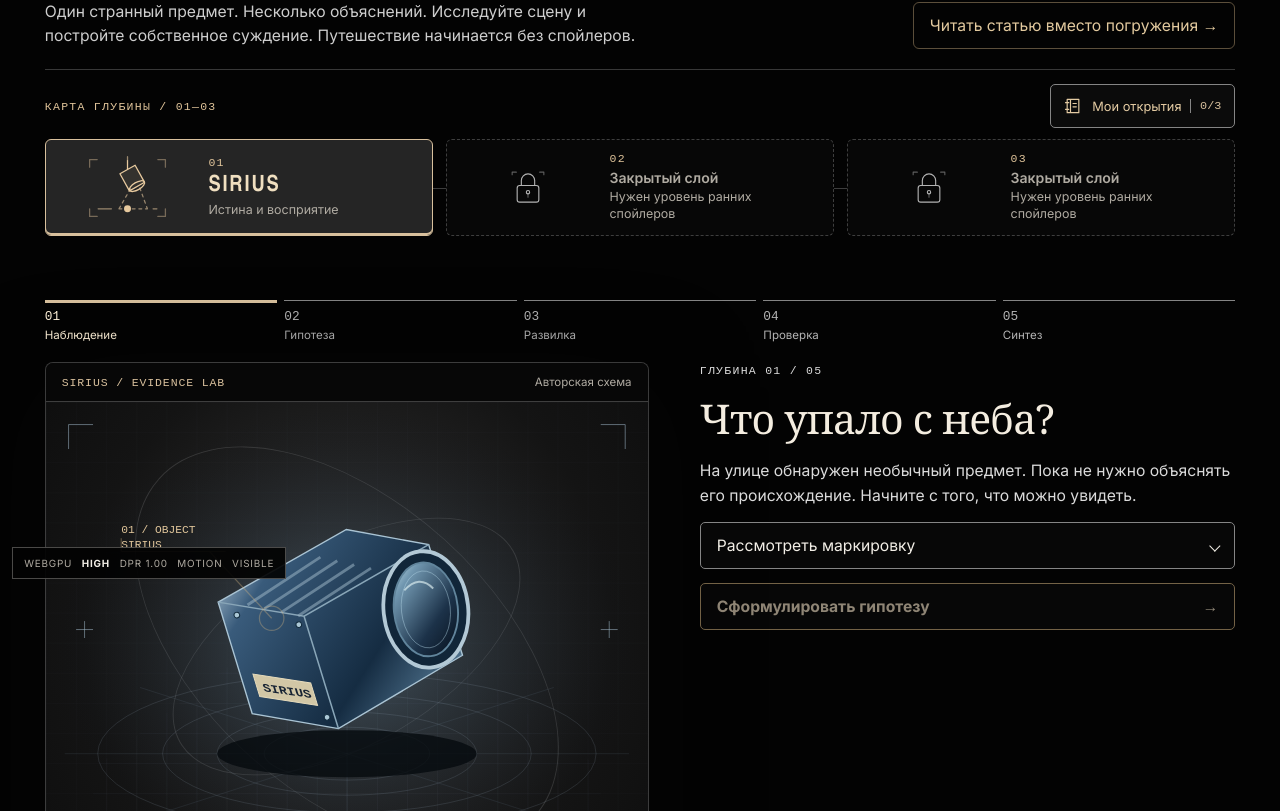
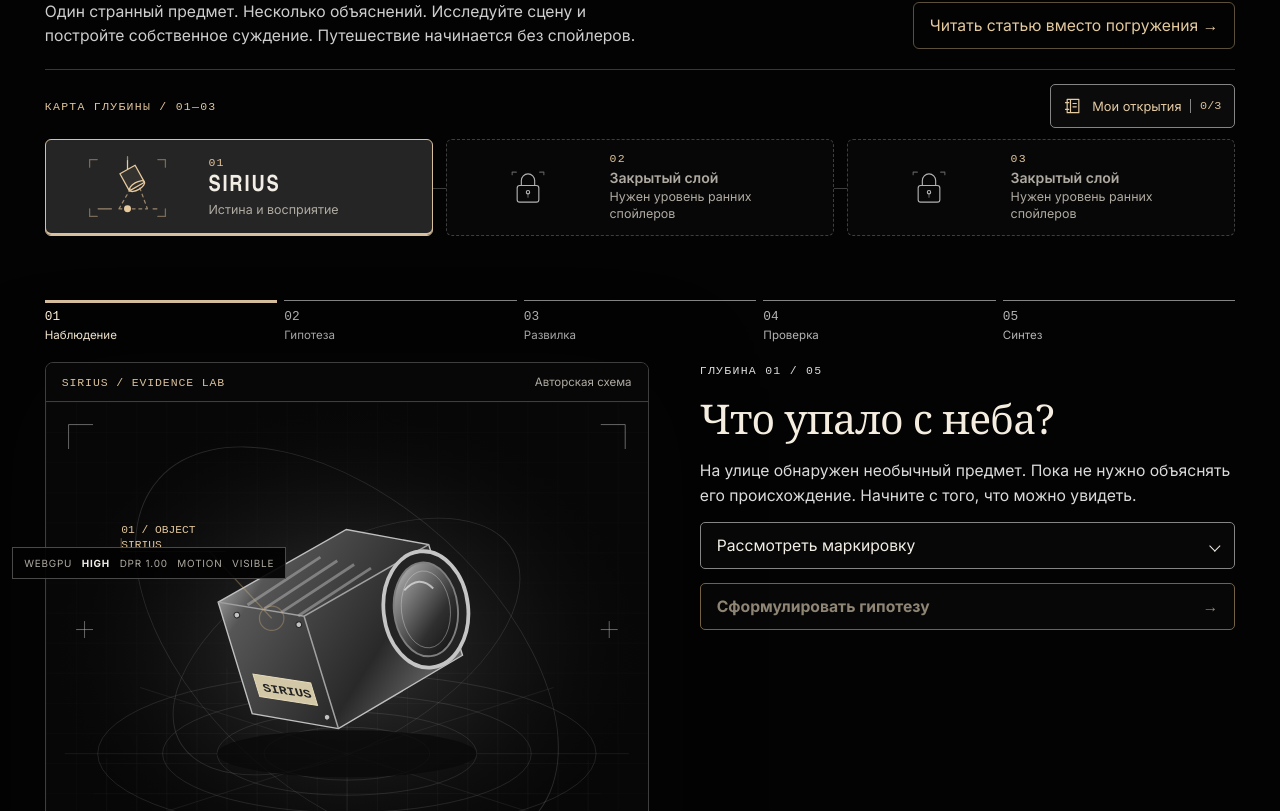
Before and after one commit to FedorMilovanov/DeepMovieReview, a Next.js app: page /films/the-truman-show/dive in a window 1280 px wide. Shown: the part 209-1020 px from the top of the page. Built offline with nearby package versions, Linux system fonts and the light colour scheme.

Commit message:
Unify DIVE controls and diagrams with neutral black editorial surfaces

```diff
--- a/src/components/film-article/sirius-journey.tsx
+++ b/src/components/film-article/sirius-journey.tsx
@@ -34,10 +34,10 @@ function SourceExperiment({ mode, setMode }: { mode: number; setMode: (mode: num
         <button type="button" className="diveSortButton" aria-pressed={independent} onClick={() => setMode(1)}>Разные первоисточники</button>
       </div>
       <svg viewBox="0 0 360 184" role="img" aria-label={independent ? "Три сообщения из трёх условно независимых источников" : "Три сообщения, восходящие к одному источнику"}>
-        <g fill="none" stroke="#9ab6ce" strokeWidth="1.5">
+        <g fill="none" stroke="#b2b2b2" strokeWidth="1.5">
           {[60,180,300].map(x => <path key={x} d={`M${independent ? x : 180} 55 Q${independent ? x : 180} 88 ${x} 117`}/>)}
         </g>
-        {(independent ? [60,180,300] : [180]).map((x,i) => <g key={x}><rect x={x-43} y="14" width="86" height="42" rx="5" fill="#263d50" stroke="#9ab6ce"/><text x={x} y="39" textAnchor="middle" fill="#e1e9ee" fontSize="11">Источник {i+1}</text></g>)}
+        {(independent ? [60,180,300] : [180]).map((x,i) => <g key={x}><rect x={x-43} y="14" width="86" height="42" rx="5" fill="#393939" stroke="#b2b2b2"/><text x={x} y="39" textAnchor="middle" fill="#e8e8e8" fontSize="11">Источник {i+1}</text></g>)}
         {[60,180,300].map((x,i) => <g key={x}><rect x={x-48} y="117" width="96" height="42" rx="5" fill="#322f28" stroke="#d3b88a"/><text x={x} y="142" textAnchor="middle" fill="#f3e5ce" fontSize="11">Сообщение {i+1}</text></g>)}
       </svg>
       <p role="status">{independent ? "Если источники действительно независимы и заслуживают доверия, совпадение их сведений может усилить обоснованность вывода. Само совпадение ещё не доказывает истину." : "Три сообщения, но всего один исходный источник. Повторение может создавать ощущение подтверждения, хотя новой независимой опоры не появилось."}</p>
@@ -85,44 +85,44 @@ function SiriusArtifact({ inspected }: { inspected: boolean }) {
   return (
     <svg className="diveArtifact" viewBox="0 0 640 520" role="img" aria-label="Авторская условная модель синего осветительного прибора с надписью Sirius; не реконструкция кинокадра">
       <defs>
-        <radialGradient id="dive-halo"><stop stopColor="#577e9c" stopOpacity=".46"/><stop offset="1" stopColor="#0b1019" stopOpacity="0"/></radialGradient>
-        <linearGradient id="dive-metal" x1="0" x2="1" y1="0" y2="1"><stop stopColor="#b0c6d5"/><stop offset=".18" stopColor="#395b7b"/><stop offset=".65" stopColor="#152c42"/><stop offset="1" stopColor="#6187a3"/></linearGradient>
-        <linearGradient id="dive-lens" x1="0" y1="0" x2=".8" y2="1"><stop stopColor="#c5e0e9"/><stop offset=".22" stopColor="#7197b0"/><stop offset=".7" stopColor="#1c3249"/><stop offset="1" stopColor="#0b1725"/></linearGradient>
-        <pattern id="dive-grid" width="32" height="32" patternUnits="userSpaceOnUse"><path d="M32 0H0V32" fill="none" stroke="#718aa2" strokeOpacity=".14"/></pattern>
+        <radialGradient id="dive-halo"><stop stopColor="#787878" stopOpacity=".46"/><stop offset="1" stopColor="#101010" stopOpacity="0"/></radialGradient>
+        <linearGradient id="dive-metal" x1="0" x2="1" y1="0" y2="1"><stop stopColor="#c2c2c2"/><stop offset=".18" stopColor="#565656"/><stop offset=".65" stopColor="#292929"/><stop offset="1" stopColor="#818181"/></linearGradient>
+        <linearGradient id="dive-lens" x1="0" y1="0" x2=".8" y2="1"><stop stopColor="#dbdbdb"/><stop offset=".22" stopColor="#919191"/><stop offset=".7" stopColor="#2f2f2f"/><stop offset="1" stopColor="#151515"/></linearGradient>
+        <pattern id="dive-grid" width="32" height="32" patternUnits="userSpaceOnUse"><path d="M32 0H0V32" fill="none" stroke="#868686" strokeOpacity=".14"/></pattern>
       </defs>
       <rect width="640" height="520" fill="url(#dive-halo)"/>
       <rect width="640" height="520" fill="url(#dive-grid)" opacity=".32"/>
-      <g fill="none" stroke="#9bb3c2" strokeOpacity=".6">
+      <g fill="none" stroke="#afafaf" strokeOpacity=".6">
         <path d="M24 50V24h26m540 0h26v26M24 470v26h26m540 0h26v-26"/>
         <path d="M32 242h18m-9-9v18M590 242h18m-9-9v18"/>
         <path d="M270 448h100m-100-5v10m25-8v6m25-8v10m25-8v6m25-8v10"/>
       </g>
       <g transform="translate(320 374) scale(1 .32)">
-        {[88,138,196,265].map(r => <circle key={r} r={r} fill="none" stroke="#9bb3c2" strokeOpacity=".25" />)}
-        <path d="M-300 0H300M0 -300V300M-220 -220L220 220M220 -220L-220 220" stroke="#7896ad" strokeOpacity=".2"/>
+        {[88,138,196,265].map(r => <circle key={r} r={r} fill="none" stroke="#afafaf" strokeOpacity=".25" />)}
+        <path d="M-300 0H300M0 -300V300M-220 -220L220 220M220 -220L-220 220" stroke="#919191" strokeOpacity=".2"/>
       </g>
       <path d="M50 390L220 262H420L590 390V478H50Z" fill="url(#dive-grid)" opacity=".55"/>
-      <ellipse cx="320" cy="374" rx="138" ry="25" fill="#060a0e" opacity=".8"/>
+      <ellipse cx="320" cy="374" rx="138" ry="25" fill="#090909" opacity=".8"/>
       <g className="diveInstrument" transform="translate(320 240) rotate(-17)">
-        <path d="M-123 -66L30 -100L109 -59L109 64L-40 100L-123 58Z" fill="url(#dive-metal)" stroke="#aac4d4" strokeWidth="1.5"/>
-        <path d="M-123 -66L-40 -25L109 -59M-40 -25V100" fill="none" stroke="#89a6b8" strokeWidth="1.6"/>
-        <path d="M-94 -54L-5 -80M-78 -45L11 -71M-62 -36L27 -62M-46 -27L43 -53" stroke="#9ab3c4" strokeOpacity=".55" strokeWidth="3"/>
-        <ellipse cx="86" cy="6" rx="45" ry="62" transform="rotate(11 86 6)" fill="#112639" stroke="#b3c9d6" strokeWidth="4"/>
-        <ellipse cx="86" cy="6" rx="34" ry="50" transform="rotate(11 86 6)" fill="url(#dive-lens)" stroke="#61859c" strokeWidth="2"/>
-        <ellipse cx="86" cy="6" rx="26" ry="41" transform="rotate(11 86 6)" fill="none" stroke="#b3d5e5" strokeOpacity=".45"/>
-        <path d="M70 -20Q90 -32 100 -13" stroke="#e1f1f3" strokeWidth="2" strokeOpacity=".65" fill="none"/>
-        <g fill="#acc8d6" stroke="#122b3d" strokeWidth="1">
+        <path d="M-123 -66L30 -100L109 -59L109 64L-40 100L-123 58Z" fill="url(#dive-metal)" stroke="#c0c0c0" strokeWidth="1.5"/>
+        <path d="M-123 -66L-40 -25L109 -59M-40 -25V100" fill="none" stroke="#a1a1a1" strokeWidth="1.6"/>
+        <path d="M-94 -54L-5 -80M-78 -45L11 -71M-62 -36L27 -62M-46 -27L43 -53" stroke="#afafaf" strokeOpacity=".55" strokeWidth="3"/>
+        <ellipse cx="86" cy="6" rx="45" ry="62" transform="rotate(11 86 6)" fill="#232323" stroke="#c5c5c5" strokeWidth="4"/>
+        <ellipse cx="86" cy="6" rx="34" ry="50" transform="rotate(11 86 6)" fill="url(#dive-lens)" stroke="#7f7f7f" strokeWidth="2"/>
+        <ellipse cx="86" cy="6" rx="26" ry="41" transform="rotate(11 86 6)" fill="none" stroke="#cfcfcf" strokeOpacity=".45"/>
+        <path d="M70 -20Q90 -32 100 -13" stroke="#eeeeee" strokeWidth="2" strokeOpacity=".65" fill="none"/>
+        <g fill="#c3c3c3" stroke="#272727" strokeWidth="1">
           <circle cx="-108" cy="-47" r="3"/><circle cx="-48" cy="-18" r="3"/><circle cx="-48" cy="85" r="3"/>
         </g>
         <path d="M-110 43L-54 70L-54 45L-110 18Z" fill="#d2c7a6" stroke="#e9ddbd"/>
-        <text transform="translate(-104 39) skewY(25)" fontSize="13" fontFamily="monospace" fontWeight="bold" fill="#172333">SIRIUS</text>
+        <text transform="translate(-104 39) skewY(25)" fontSize="13" fontFamily="monospace" fontWeight="bold" fill="#222222">SIRIUS</text>
       </g>
       <g fill="none" stroke="#d4b481" strokeWidth="1.3" opacity={inspected ? 1 : .35}>
         <path d="M80 159H174L240 230M80 159V145M174 159H191" />
         <circle cx="240" cy="230" r="13"/>
       </g>
       <g fill="#e1c69b" fontSize="12" fontFamily="monospace"><text x="80" y="139">01 / OBJECT</text><text x="80" y="155">SIRIUS</text></g>
-      <g fill="#9ab2c6" fontSize="11" fontFamily="monospace"><text x="46" y="480">OBSERVATION FIELD</text><text x="594" y="480" textAnchor="end">01 — 05</text></g>
+      <g fill="#aeaeae" fontSize="11" fontFamily="monospace"><text x="46" y="480">OBSERVATION FIELD</text><text x="594" y="480" textAnchor="end">01 — 05</text></g>
     </svg>
   );
 }
@@ -130,15 +130,15 @@ function SiriusArtifact({ inspected }: { inspected: boolean }) {
 /** The same field changes from an object to a map of reasoning, not a decorative new scene. */
 function ReasoningField({ step, path, sorted, completed, explored }: { step: number; path: number | null; sorted: number[]; completed: boolean; explored: boolean[] }) {
   const branchNames = ["ПРЕДМЕТ", "СООБЩЕНИЕ", "ПРОВЕРКА"];
-  const colors = ["#9ec5de", "#d9b986", "#c5a5d6"];
+  const colors = ["#bfbfbf", "#d9b986", "#c5a5d6"];
   return (
     <svg className="diveReasoningField" viewBox="0 0 640 520" aria-hidden="true">
       <defs>
-        <radialGradient id="dive-field"><stop stopColor="#436782" stopOpacity=".4"/><stop offset="1" stopColor="#0b1019" stopOpacity="0"/></radialGradient>
-        <linearGradient id="dive-field-path" x1="0" x2="0" y1="0" y2="1"><stop stopColor="#7f9cb7"/><stop offset="1" stopColor="#d8b886"/></linearGradient>
+        <radialGradient id="dive-field"><stop stopColor="#616161" stopOpacity=".4"/><stop offset="1" stopColor="#101010" stopOpacity="0"/></radialGradient>
+        <linearGradient id="dive-field-path" x1="0" x2="0" y1="0" y2="1"><stop stopColor="#989898"/><stop offset="1" stopColor="#d8b886"/></linearGradient>
       </defs>
       <rect width="640" height="520" fill="url(#dive-field)"/>
-      <g transform="translate(320 250) scale(1 .65)" fill="none" stroke="#7195b4" strokeOpacity=".2">
+      <g transform="translate(320 250) scale(1 .65)" fill="none" stroke="#909090" strokeOpacity=".2">
         {[95,153,220,282].map(r => <circle key={r} r={r}/>)}
         <path d="M-300 0H300M0 -330V330M-230 -230L230 230M230 -230L-230 230"/>
       </g>
@@ -146,36 +146,36 @@ function ReasoningField({ step, path, sorted, completed, explored }: { step: num
         <g fill="none" stroke="url(#dive-field-path)" strokeWidth="2">
           {branchNames.map((name,i) => <path key={name} d={`M320 125 C320 175 ${110+i*210} 155 ${110+i*210} 244`} opacity={path === null || path === i || explored[i] ? 1 : .22} strokeWidth={path === i ? 4 : explored[i] ? 2.5 : 1.5}/>)}
         </g>
-        <rect x="241" y="58" width="158" height="67" rx="8" fill="#192c40" stroke="#c5d5e0"/>
-        <text x="320" y="84" textAnchor="middle" fill="#a9c2d5" fontSize="11" letterSpacing="2">ИСХОДНЫЙ ВОПРОС</text>
+        <rect x="241" y="58" width="158" height="67" rx="8" fill="#292929" stroke="#d2d2d2"/>
+        <text x="320" y="84" textAnchor="middle" fill="#bebebe" fontSize="11" letterSpacing="2">ИСХОДНЫЙ ВОПРОС</text>
         <text x="320" y="106" textAnchor="middle" fill="#f3eee6" fontSize="19">SIRIUS</text>
         {branchNames.map((name,i) => <g key={name} opacity={path === null || path === i || explored[i] ? 1 : .35}>
-          <ellipse cx={110+i*210} cy="284" rx="73" ry="40" fill="#1b2b3c" stroke={colors[i]} strokeWidth={path === i ? 2.5 : 1}/>
+          <ellipse cx={110+i*210} cy="284" rx="73" ry="40" fill="#292929" stroke={colors[i]} strokeWidth={path === i ? 2.5 : 1}/>
           <ellipse cx={110+i*210} cy="284" rx="90" ry="51" fill="none" stroke={colors[i]} opacity=".3"/>
           <text x={110+i*210} y="279" textAnchor="middle" fill={colors[i]} fontSize="13">0{i+1}{explored[i] ? " ✓" : ""}</text>
           <text x={110+i*210} y="297" textAnchor="middle" fill="#eef1f4" fontSize="12">{name}</text>
         </g>)}
-        <path d="M110 326 Q110 402 320 416 Q530 402 530 326 M320 326V416" fill="none" stroke="#8ba1b6" strokeDasharray="4 7" opacity=".6"/>
+        <path d="M110 326 Q110 402 320 416 Q530 402 530 326 M320 326V416" fill="none" stroke="#9e9e9e" strokeDasharray="4 7" opacity=".6"/>
         <circle cx="320" cy="416" r="13" fill="#d9b986" opacity=".7"/>
         <text x="320" y="451" textAnchor="middle" fill="#d9b986" fontSize="12" letterSpacing="2">СЛЕДУЮЩИЙ СЛОЙ</text>
       </> : step === 3 ? <>
         {categories.map((category,i) => <g key={category}>
-          <rect x={32+i*198} y="280" width="180" height="92" rx="8" fill="#16293a" stroke={colors[i]}/>
+          <rect x={32+i*198} y="280" width="180" height="92" rx="8" fill="#262626" stroke={colors[i]}/>
           <text x={122+i*198} y="340" textAnchor="middle" fontSize="13" fill={colors[i]}>{category}</text>
         </g>)}
         {cards.map((item,i) => {
           const selected = sorted[i];
           const target = 122 + (selected >= 0 ? selected : i)*198;
           return <g key={item.text}>
-            <path d={`M${122+i*198} 134 Q${122+i*198} 205 ${target} 280`} fill="none" stroke={selected >= 0 ? colors[selected] : "#6b8298"} strokeDasharray={selected >= 0 ? undefined : "4 7"} strokeWidth={selected >= 0 ? 2 : 1}/>
-            <rect x={75+i*198} y="72" width="94" height="62" rx="6" fill="#1b2b3b" stroke="#8fa9bd"/>
-            <text x={122+i*198} y="96" textAnchor="middle" fontSize="11" fill="#a4bdcf">СВЕДЕНИЕ</text>
-            <text x={122+i*198} y="119" textAnchor="middle" fontSize="19" fill="#e3eaf0">0{i+1}</text>
+            <path d={`M${122+i*198} 134 Q${122+i*198} 205 ${target} 280`} fill="none" stroke={selected >= 0 ? colors[selected] : "#7f7f7f"} strokeDasharray={selected >= 0 ? undefined : "4 7"} strokeWidth={selected >= 0 ? 2 : 1}/>
+            <rect x={75+i*198} y="72" width="94" height="62" rx="6" fill="#292929" stroke="#a5a5a5"/>
+            <text x={122+i*198} y="96" textAnchor="middle" fontSize="11" fill="#b9b9b9">СВЕДЕНИЕ</text>
+            <text x={122+i*198} y="119" textAnchor="middle" fontSize="19" fill="#e9e9e9">0{i+1}</text>
           </g>;
         })}
         <text x="320" y="431" textAnchor="middle" fill="#d9b986" fontSize="12" letterSpacing="2">РАЗЛИЧИТЬ ВИДЫ ЗНАНИЯ</text>
       </> : <>
-        <g fill="none" stroke="#9ab2c6">
+        <g fill="none" stroke="#aeaeae">
           <circle cx="320" cy="246" r="164" opacity=".2"/>
           <circle cx="320" cy="246" r="116" opacity=".4"/>
           <path d="M320 94L169 330H471Z" opacity=".7"/>
@@ -183,9 +183,9 @@ function ReasoningField({ step, path, sorted, completed, explored }: { step: num
         </g>
         {["НАБЛЮДЕНИЕ","СООБЩЕНИЕ","ГИПОТЕЗА"].map((item,i) => {
           const x=[320,169,471][i], y=[94,330,330][i];
-          return <g key={item}><circle cx={x} cy={y} r="60" fill="#1a2c3b" stroke={colors[i]}/><text x={x} y={y+4} fill={colors[i]} textAnchor="middle" fontSize="12">{item}</text></g>;
+          return <g key={item}><circle cx={x} cy={y} r="60" fill="#292929" stroke={colors[i]}/><text x={x} y={y+4} fill={colors[i]} textAnchor="middle" fontSize="12">{item}</text></g>;
         })}
-        <circle cx="320" cy="246" r="55" fill={completed ? "#5b4933" : "#1d3142"} stroke="#d9b986" strokeWidth="2"/>
+        <circle cx="320" cy="246" r="55" fill={completed ? "#5b4933" : "#2e2e2e"} stroke="#d9b986" strokeWidth="2"/>
         <text x="320" y="250" textAnchor="middle" fill="#efdbb9" fontSize="14">{completed ? "ОТКРЫТИЕ" : "СИНТЕЗ"}</text>
         <text x="320" y="453" textAnchor="middle" fill="#d9b986" fontSize="12" letterSpacing="2">ОБОСНОВАННОЕ СУЖДЕНИЕ</text>
       </>}
--- a/src/styles/article/dive-fear.css
+++ b/src/styles/article/dive-fear.css
@@ -1,15 +1,15 @@
 /* Water is an analytical field, not a reconstruction of a film shot. */
 .diveStandalone[data-room="fear"] { background:var(--surface-canvas); }
 .diveRoomRail { display:grid; grid-template-columns: repeat(3,minmax(0,1fr)); gap:.6rem; padding: 1.1rem 0; }
-.diveRoomRail > * { display:grid; grid-template-columns:auto minmax(0,1fr); align-content:center; gap:.3rem .6rem; padding:.75rem; min-width:0; border:1px solid #8f8f8f55; background:#191919; color:#c2c2c2; border-radius:6px; text-align:start; font:inherit; }
+.diveRoomRail > * { display:grid; grid-template-columns:auto minmax(0,1fr); align-content:center; gap:.3rem .6rem; padding:.75rem; min-width:0; border:1px solid var(--instrument-line-strong); background:var(--instrument-base); color:var(--ink-2); border-radius:6px; text-align:start; font:inherit; }
 .diveRoomRail > button { cursor:pointer; }
-.diveRoomRail > [aria-current="step"] { border-color:#d6b98c; color:#f0dfc0; background:#323232; }
+.diveRoomRail > [aria-current="step"] { border-color:var(--instrument-gold); color:var(--ink-1); background:var(--instrument-selected); }
 .diveRoomRail > * > span { grid-row:span 2; font:.85rem var(--font-meta); color:#d5b783; align-self:center; }
 .diveRoomRail strong { font-size:.85rem; overflow-wrap:anywhere; }
 .diveRoomRail small { color:#c3c3c3; font-size:.7rem; }
 .fearJourney { padding-block: 0 var(--space-5); }
 .fearProgress { grid-template-columns: repeat(4,minmax(0,1fr)); }
-.fearStage { position:sticky; top:5.2rem; min-width:0; border:1px solid #9f9f9f66; border-radius:10px; overflow:hidden; background:#1a1a1a; box-shadow:0 20px 70px #06060688; animation:diveRoomArrival 650ms var(--ease-standard) both; }
+.fearStage { position:sticky; top:5.2rem; min-width:0; border:1px solid var(--instrument-line); border-radius:10px; overflow:hidden; background:var(--instrument-base); box-shadow:0 20px 70px #06060688; animation:diveRoomArrival 650ms var(--ease-standard) both; }
 .fearWaterField { display:block; width:100%; height:auto; }
 .fearStage > p { font-size:.74rem; line-height:1.5; margin:0; padding:.65rem 1rem; color:#c6c6c6; border-top:1px solid #9f9f9f44; }
 .fearWaterLines { transform-origin:center; animation:fearWaterDrift 9s ease-in-out infinite alternate; }
--- a/src/styles/article/dive.css
+++ b/src/styles/article/dive.css
@@ -15,25 +15,25 @@
 .diveEntryOrb span { position:absolute; bottom:6%; left:6%; font:.75rem var(--font-meta); color:#e0c49a; letter-spacing:.16em; }
 .diveEntryAction svg { width:22px; height:22px; flex:none; stroke:currentColor; stroke-width:1.5; stroke-linecap:round; stroke-linejoin:round; }
 .diveEntryAction, .divePrimary, .diveChoice, .diveBranch, .diveSortButton, .diveExit, .diveBack {
-  min-height: 44px; cursor: pointer; border: 1px solid #787878; border-radius: 5px;
-  padding: .8rem 1rem; text-align: start; font: inherit; color: #f2f2ef; background: #232323;
+  min-height: 44px; cursor: pointer; border: 1px solid var(--instrument-line-strong); border-radius: 5px;
+  padding: .8rem 1rem; text-align: start; font: inherit; color: var(--ink-1); background: var(--instrument-base);
   overflow-wrap: anywhere;
 }
 .diveEntryAction, .divePrimary { display: flex; justify-content: space-between; gap: 1rem; align-items: center; background: var(--instrument-panel); color:#f5e4c9; border-color:#c4a878; font-weight:650; box-shadow:inset 0 1px #e3c18f22; }
-.diveEntryAction:hover, .divePrimary:not(:disabled):hover { background:#434343; border-color:#eed6af; }
+.diveEntryAction:hover, .divePrimary:not(:disabled):hover { background:var(--instrument-raised); border-color:var(--instrument-gold); }
 .divePrimary:disabled { opacity: .5; cursor: not-allowed; }
-.diveChoice:hover, .diveBranch:hover, .diveSortButton:hover { background: #353535; }
+.diveChoice:hover, .diveBranch:hover, .diveSortButton:hover { background: var(--instrument-raised); }
 .diveChoice[aria-pressed="true"], .diveBranch[aria-pressed="true"], .diveSortButton[aria-pressed="true"] { border-color: #e3c18f; background: var(--instrument-selected); box-shadow: inset 3px 0 #e3c18f; }
 .diveEntry button:focus-visible, .diveDialog button:focus-visible { outline: 2px solid #f1d7a9; outline-offset: 3px; }
 .diveDialog {
   position: fixed; inset: 0; margin: auto; width: min(94vw, 1250px); max-width: none; max-height: 94dvh;
-  padding: 0; border: 1px solid #797979; border-radius: 14px; background: #131313; color: #f1eee8;
+  padding: 0; border: 1px solid var(--instrument-line-strong); border-radius: 14px; background: var(--surface-canvas); color: #f1eee8;
   overflow: auto; overscroll-behavior: contain; color-scheme: dark; box-shadow: 0 24px 120px #000b;
 }
 .diveDialog[open] { animation: diveArrival 600ms var(--ease-standard) both; }
 .diveDialog::backdrop { background: #090909c9; backdrop-filter: blur(9px); }
 html:has(.diveDialog[open]) { overflow: hidden; }
-.diveDialogBar { position: sticky; top: 0; z-index: 3; display: flex; align-items: center; justify-content: space-between; gap: .75rem; background: #131313f5; border-bottom: 1px solid #83838355; padding: .8rem clamp(1rem, 3vw, 2rem); }
+.diveDialogBar { position: sticky; top: 0; z-index: 3; display: flex; align-items: center; justify-content: space-between; gap: .75rem; background: var(--instrument-base); border-bottom: 1px solid var(--instrument-line); padding: .8rem clamp(1rem, 3vw, 2rem); }
 .diveExit { display: inline-flex; gap: .7rem; align-items: center; background: transparent; padding: .6rem .8rem; }
 .diveExit span { font-size: 1.4rem; line-height: 1; }
 .diveLoading { padding: 2rem; }
@@ -44,14 +44,14 @@ html:has(.diveDialog[open]) { overflow: hidden; }
 .diveProgress > span[aria-current="step"] { border-color: #edcc98; color: #fff2d9; }
 .diveProgress i { font: .78rem var(--font-meta); font-style: normal; }
 .diveScene { display: grid; grid-template-columns: minmax(0, 1.06fr) minmax(0, .94fr); gap: clamp(1rem, 4vw, 3.5rem); align-items: start; }
-.diveStageArt { position: sticky; top: 5.2rem; isolation: isolate; overflow: hidden; min-width: 0; background: radial-gradient(ellipse at 50% 45%, #353535, #141414 62%, #0c0c0c); border: 1px solid #92929255; border-radius: 8px; }
+.diveStageArt { position: sticky; top: 5.2rem; isolation: isolate; overflow: hidden; min-width: 0; background: var(--instrument-base); border: 1px solid var(--instrument-line); border-radius: 8px; }
 .diveArtifact, .diveReasoningField { display: block; position: relative; width: 100%; height: auto; transition: transform 650ms var(--ease-standard), opacity 500ms; }
 .diveReasoningField { animation: diveRoomArrival 460ms var(--ease-standard) both; }
 .diveJourney[data-depth="1"] .diveArtifact { transform: scale(1.09) translateY(-2%); }
 .diveJourney[data-depth="2"] .diveArtifact { transform: scale(.88) translateY(-4%); opacity: .73; }
 .diveJourney[data-depth="3"] .diveArtifact { transform: scale(.83); opacity: .53; }
 .diveJourney[data-depth="4"] .diveArtifact { transform: scale(1.12); }
-.diveJourney[data-completed="true"] .diveStageArt { background: radial-gradient(ellipse, #4a3c2b, #242424 48%, #0d0d0d); }
+.diveJourney[data-completed="true"] .diveStageArt { background: var(--instrument-base); border-color:var(--instrument-gold); }
 .diveOrbit { position: absolute; inset: 18%; border: 1px solid #b2b2b233; border-radius: 50%; transform: rotate(-30deg) scaleY(.63); }
 .diveOrbitTwo { inset: 8%; transform: rotate(42deg) scaleY(.71); }
 .diveArtMeta { position: absolute; inset: auto 1rem .85rem; display: flex; justify-content: space-between; gap: .5rem; color: #b6b6b6; font: .62rem var(--font-meta); letter-spacing: .06em; }
@@ -59,7 +59,7 @@ html:has(.diveDialog[open]) { overflow: hidden; }
 .diveRoom h2 { font-family:Georgia,"Times New Roman",serif; font-weight:400; font-size:clamp(1.8rem,3.2vw,3rem); line-height:1.17; color:#f4ede0; margin:0; text-wrap:balance; }
 .diveRoom p { margin: 0; color: #dbdbdb; line-height: 1.6; }
 .diveRoom h2:focus { outline: none; }
-.diveInsight, .diveBeforeAfter { padding: 1rem; border-inline-start: 2px solid #d5b783; background: #292929; color: #efdfc6; display: grid; gap: .4rem; }
+.diveInsight, .diveBeforeAfter { padding: 1rem; border-inline-start: 2px solid #d5b783; background: var(--instrument-panel); color: var(--ink-1); display: grid; gap: .4rem; }
 .diveInsight p { font-size: .9rem; }
 .diveBranches { display: grid; grid-template-columns: repeat(3, minmax(0, 1fr)); gap: .5rem; }
 .diveBranch { display: grid; gap: .5rem; padding: .7rem; font-size: .86rem; }
@@ -93,17 +93,17 @@ html:has(.diveDialog[open]) { overflow: hidden; }
 @media print { .diveEntry { display: none; } }
 
 /* Experiments are different manipulations of the same inquiry, not visual clones. */
-.diveExperiment { display: grid; gap: .75rem; padding: 1rem; background: linear-gradient(140deg,#2a2a2a,#191919); border: 1px solid #8f8f8f66; border-radius: 7px; }
+.diveExperiment { display: grid; gap: .75rem; padding: 1rem; background: var(--instrument-base); border: 1px solid var(--instrument-line); border-radius: 7px; }
 .diveExperiment h3 { font-family: var(--font-display); color: #f0e9dd; font-size: 1.3rem; line-height: 1.25; margin: 0; }
 .diveExperimentControls { display: flex; flex-wrap: wrap; gap: .45rem; }
 .diveExperiment svg { display: block; width: 100%; height: auto; }
 .diveExperiment p { font-size: .88rem; }
 .diveClaimLayers { display: grid; gap: .4rem; text-align: center; }
 .diveClaimLayers > div { display: grid; gap: .3rem; padding: .8rem; border: 1px solid #87878766; color: #c4c4c4; }
-.diveClaimLayers > div[data-active="true"] { border-color: #e3c18f; background: #d3b88a15; color: #f4e3c9; }
+.diveClaimLayers > div[data-active="true"] { border-color: #e3c18f; background: var(--instrument-selected); color: var(--ink-1); }
 .diveClaimLayers small { font: .65rem var(--font-meta); letter-spacing: .08em; }
 .diveClaimLayers > span { color: #c4a779; }
-.diveReportLine { min-height: 85px; display: block; padding: 1rem; background: #141414; border-left: 2px solid #d3b88a; line-height: 1.7; color: #c6c6c6; }
+.diveReportLine { min-height: 85px; display: block; padding: 1rem; background: var(--instrument-base); border-left: 2px solid var(--instrument-gold); line-height: 1.7; color: #c6c6c6; }
 .diveReportLine strong { color: #f3e2bf; font-size: 1.1rem; }
 .diveTrace { display: grid; gap: .55rem; padding: .9rem; border-top: 1px solid #95959566; border-bottom: 1px solid #95959566; }
 .diveTrace strong { color: #e1c49b; font-size: .85rem; }
```
Also changed, not shown: src/components/film-article/fear-journey.tsx (+9 -9 lines), src/components/film-article/memory-journey.tsx (+7 -7 lines), src/styles/article/dive-atlas.css (+6 -6 lines).
